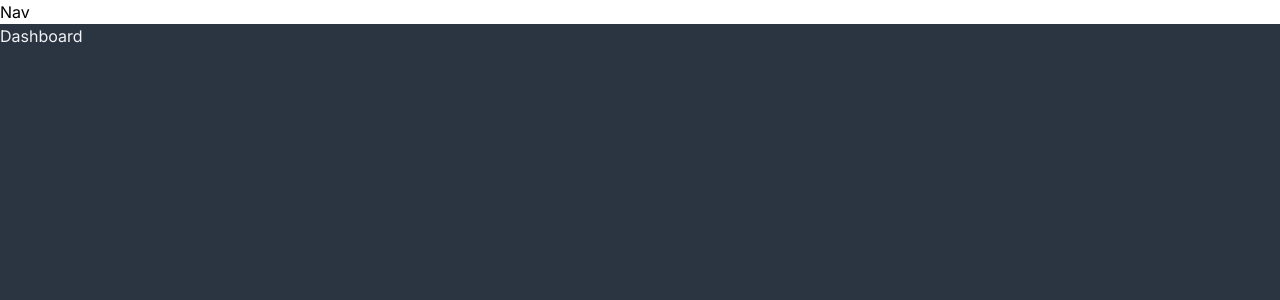
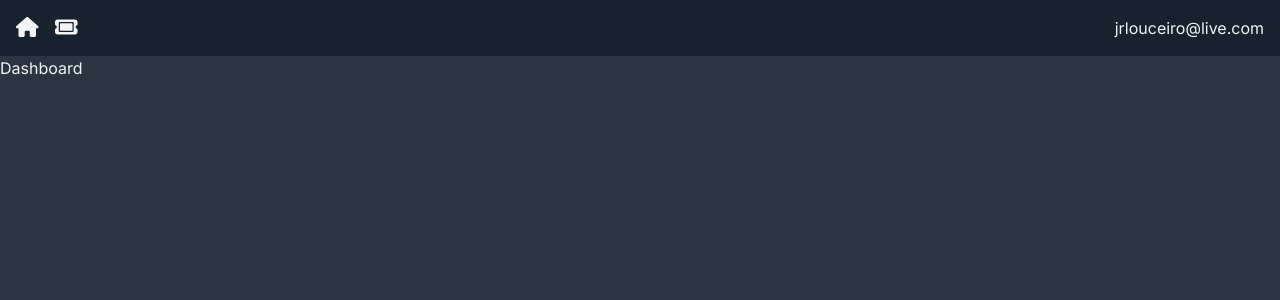
Before and after one commit to joaoLouceiro/FCC_TicketingApp, a Next.js app in the folder ticket-app/: page / in a window 1280 px wide. Shown: the top 300 px of the page. Built offline with nearby package versions, Linux system fonts and the light colour scheme.

Commit message:
Basic NavBar config

```diff
--- a/ticket-app/app/(components)/Nav.jsx
+++ b/ticket-app/app/(components)/Nav.jsx
@@ -1,5 +1,23 @@
+import { faHome, faTicket } from "@fortawesome/free-solid-svg-icons";
+import { FontAwesomeIcon } from "@fortawesome/react-fontawesome";
+import Link from "next/link";
+
 const Nav = () => {
-  return <div>Nav</div>;
+  return (
+    <nav className="flex justify-between bg-nav p-4">
+      <div className="flex items-center space-x-4">
+        <Link href="/">
+          <FontAwesomeIcon icon={faHome} className="icon" />
+        </Link>
+        <Link href="/TicketPage/new">
+          <FontAwesomeIcon icon={faTicket} className="icon" />
+        </Link>
+      </div>
+      <div>
+        <p className="text-default-text">jrlouceiro@live.com</p>
+      </div>
+    </nav>
+  );
 };
 
 export default Nav;
```
